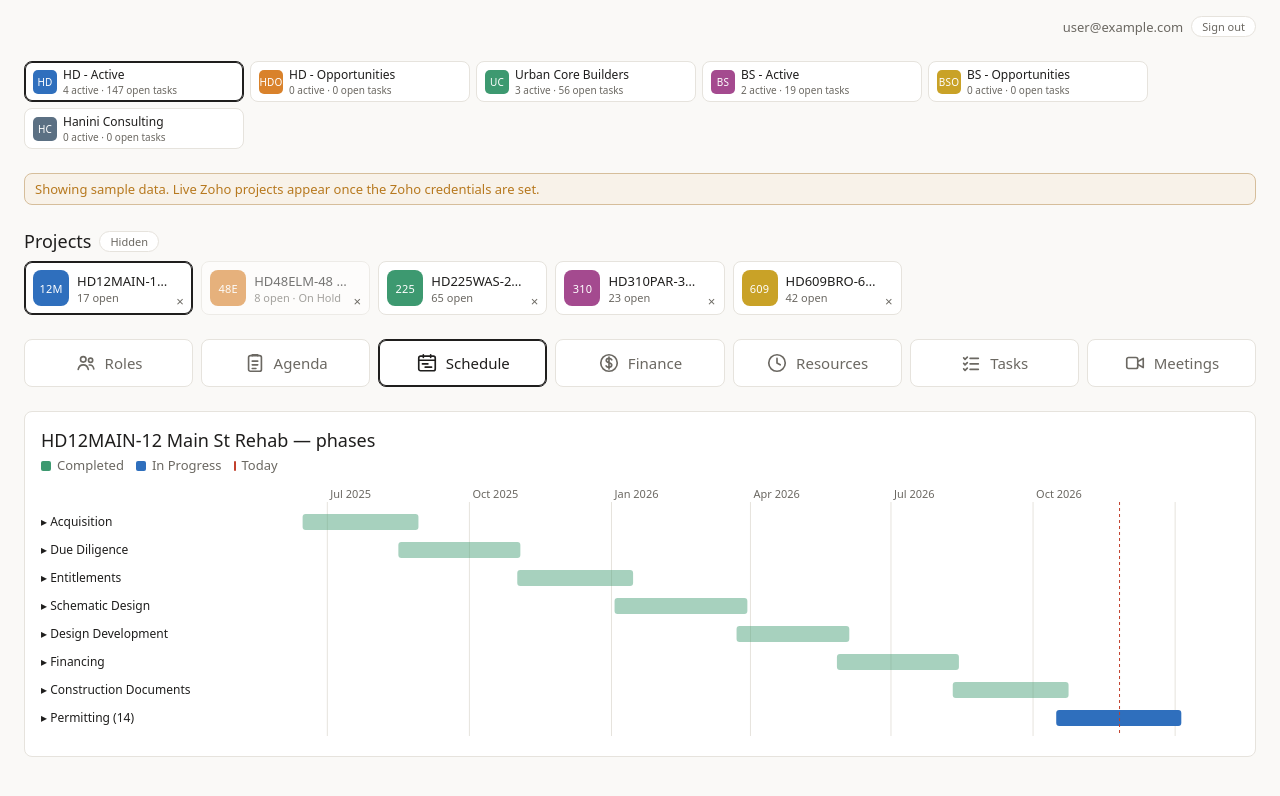
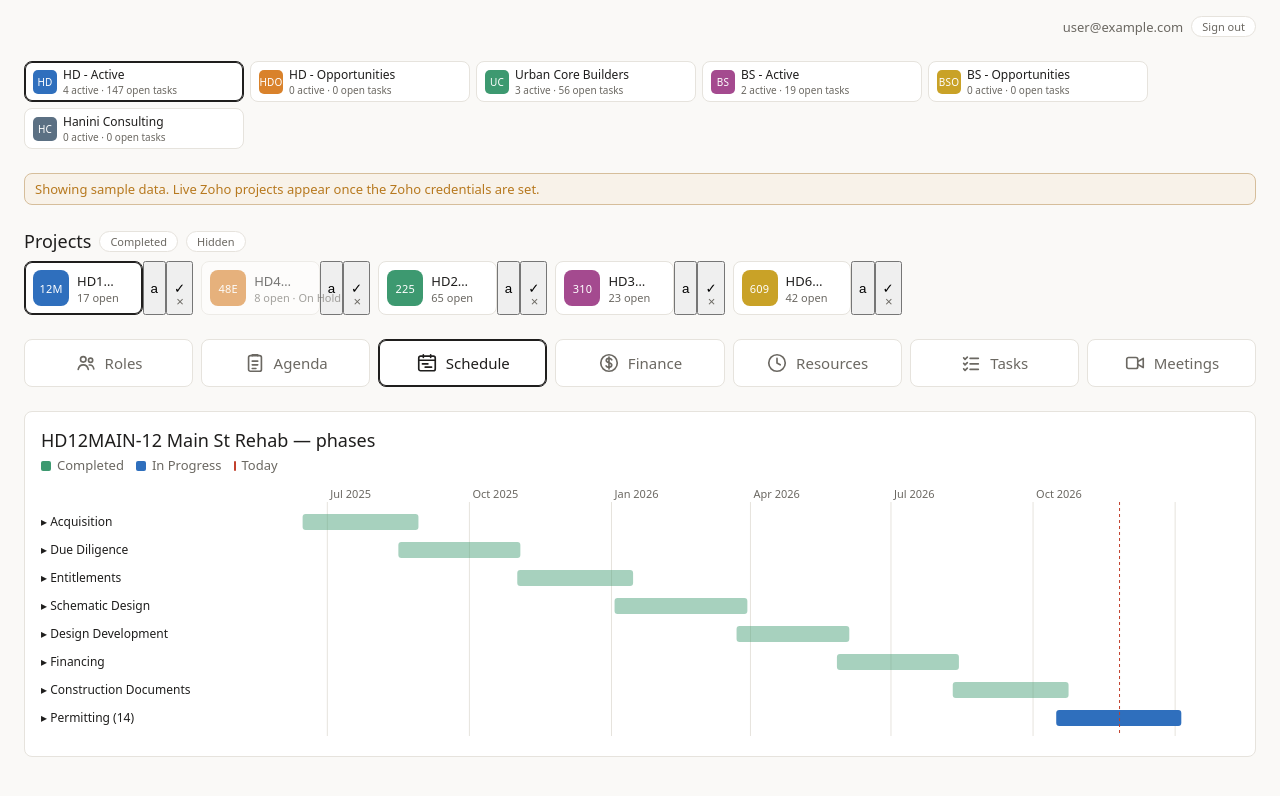
Before and after one commit to Samerhanini/hddashboard, a Next.js app: page / in a window 1280 px wide. Shown: the top 796 px of the page. Built offline with nearby package versions, Linux system fonts and the light colour scheme; no server answers; sample sign-in values are in the browser's storage.

Commit message:
Add files via upload

```diff
--- a/components/ProjectBrowser.tsx
+++ b/components/ProjectBrowser.tsx
@@ -1,7 +1,7 @@
 'use client';
 
 import { format } from 'd3';
-import { afMatch, COLORS, deptProjects, projectBadge, qbMatch } from '@/lib/rules';
+import { afMatch, COLORS, deptProjects, projectBadge, qbMatch, shortName } from '@/lib/rules';
 import { useAfLoans, useAfSpend, useQbAr, useQbSales } from '@/lib/hooks';
 import type { ProjectRow } from '@/lib/types';
 import { useDashboard } from './DashboardContext';
@@ -10,31 +10,41 @@ const fmtNum = format(',');
 
 /** Project tiles with hide/unhide (projectIcons + hiddenToggle in the original). */
 export default function ProjectBrowser() {
-  const { dept, projects, projectId, hidden, showHidden, selectProject, setHidden, toggleShowHidden, hasFinance } = useDashboardWithFinance();
-  const hiddenCount = projects.status === 'ok' ? deptProjects(projects.data, dept, hidden, 'hidden').length : 0;
+  const { dept, projects, projectId, hidden, showHidden, completed, showCompleted, selectProject, setHidden, setCompleted, setActive, toggleShowHidden, toggleShowCompleted, hasFinance } = useDashboardWithFinance();
+  const hiddenCount = projects.status === 'ok' ? deptProjects(projects.data, dept, hidden, 'hidden', completed).length : 0;
+  const completedCount = projects.status === 'ok' ? deptProjects(projects.data, dept, hidden, 'completed', completed).length : 0;
 
   let body: React.ReactNode = null;
   if (projects.status === 'error') body = <div className="pt-empty">Failed to load</div>;
   else if (projects.status === 'ok') {
-    const list = deptProjects(projects.data, dept, hidden, showHidden ? 'hidden' : 'visible');
+    const list = deptProjects(projects.data, dept, hidden, showCompleted ? 'completed' : showHidden ? 'hidden' : 'visible', completed);
     if (!list.length) {
-      body = <div className="pt-empty">{showHidden ? `No hidden projects in ${dept}.` : `No projects to show in ${dept}.`}</div>;
+      body = <div className="pt-empty">{showCompleted ? `No completed projects in ${dept}.` : showHidden ? `No hidden projects in ${dept}.` : `No projects to show in ${dept}.`}</div>;
     } else {
       body = list.map((p, i) => {
         const on = p.id === projectId;
         const fin = hasFinance(p);
+        const done = completed.has(p.id);
         const cls = 'pt-icon' + (on ? ' pt-icon-on' : '') + (p.status === 'Active' || fin ? '' : ' pt-icon-dim') + (fin ? ' pt-icon-fin' : '');
         return (
           <div className="pt-icon-wrap" key={p.id}>
             <button type="button" className={cls} aria-pressed={on}
-              title={p.name + ' (' + p.status + ')' + (fin ? ' · has QuickBooks or AppFolio activity' : '')}
+              title={p.name + ' (' + p.status + ')' + (fin ? ' · has QuickBooks or AppFolio activity' : '') + (done ? ' · completed' : '')}
               onClick={() => selectProject(p.id)}>
               <span className="pt-icon-badge" style={{ background: COLORS[i % COLORS.length] }}>{projectBadge(p.name, dept)}</span>
               <span className="pt-icon-text">
-                <span className="pt-icon-name">{p.name}</span>
+                <span className="pt-icon-name">{shortName(p.name)}</span>
                 <span className="pt-icon-meta"><span>{fmtNum(p.open_tasks)}</span>{' open' + (p.status === 'Active' ? '' : ' · ' + p.status)}</span>
               </span>
             </button>
+            <button type="button" className="pt-icon-a"
+              title="Make active"
+              aria-label={'Make active: ' + p.name}
+              onClick={(ev) => { ev.stopPropagation(); setActive(p.id); }}>a</button>
+            <button type="button" className={'pt-icon-check' + (done ? ' pt-icon-check-on' : '')}
+              title={done ? 'Mark as not completed' : 'Mark as completed'}
+              aria-label={(done ? 'Mark as not completed: ' : 'Mark as completed: ') + p.name}
+              onClick={(ev) => { ev.stopPropagation(); setCompleted(p.id, !done); }}>✓</button>
             <button type="button" className="pt-icon-x"
               title={showHidden ? 'Show this project again' : 'Hide this project'}
               aria-label={(showHidden ? 'Unhide ' : 'Hide ') + p.name}
@@ -49,6 +59,9 @@ export default function ProjectBrowser() {
     <section id="project-browser">
       <div className="pt-proj-head">
         <h2 className="pt-h2">Projects</h2>
+        <button type="button" className="pt-hidden-btn" aria-pressed={showCompleted} onClick={toggleShowCompleted}>
+          {showCompleted ? 'Back to projects' : 'Completed' + (completedCount ? ' (' + completedCount + ')' : '')}
+        </button>
         <button type="button" className="pt-hidden-btn" aria-pressed={showHidden} onClick={toggleShowHidden}>
           {showHidden ? 'Back to projects' : 'Hidden' + (hiddenCount ? ' (' + hiddenCount + ')' : '')}
         </button>
```
